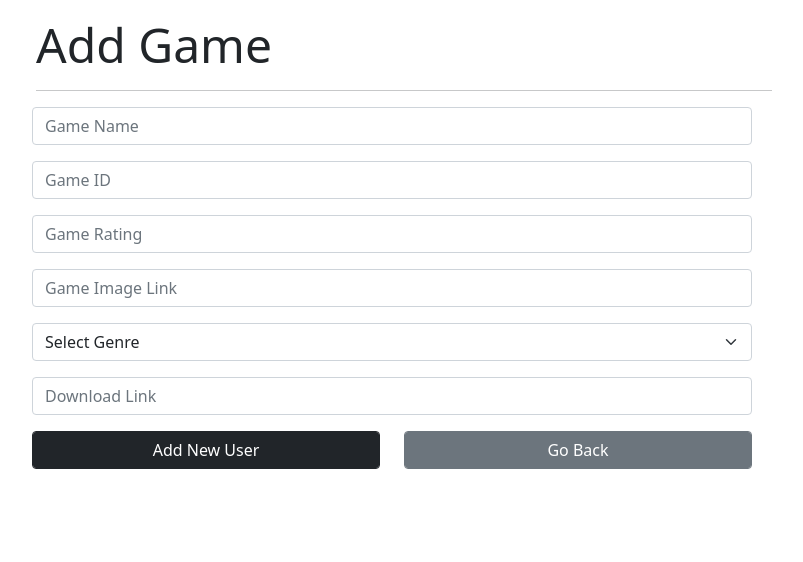
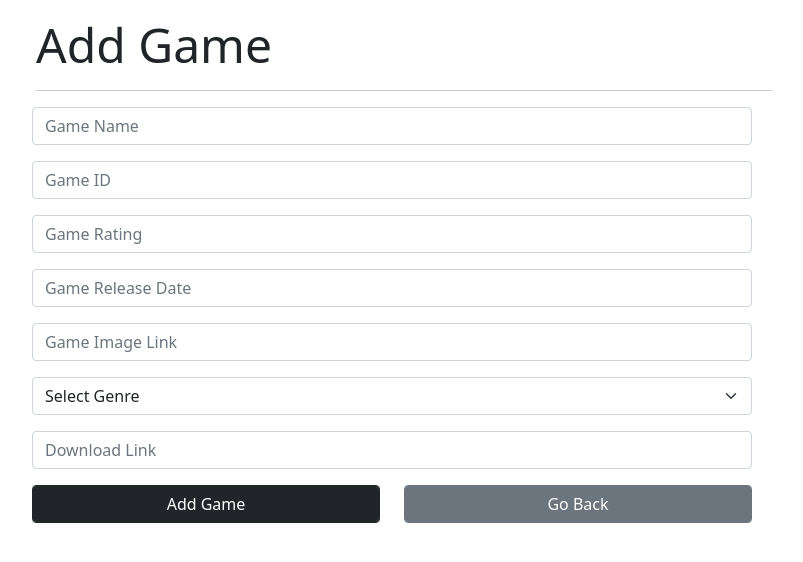
Before and after one commit to Rafawastaken/webapp, a Flask app: page /admin/games/add-game in a window 1280 px wide. Shown: the top 562 px of the page, without its empty margins (236-1039 px from the left). Run offline with Flask 2, Linux system fonts and the light colour scheme; data comes from the database, SQL or seed files in the repository; both versions use the stored data as it was after the commit; some libraries are stand-ins or nearby versions.

Commit message:
add game

```diff
--- a/app/admin/games/forms.py
+++ b/app/admin/games/forms.py
@@ -8,7 +8,7 @@ class AddGameForm(FlaskForm):
     rating = StringField('Rating', [validators.DataRequired()])
     image = StringField('image', [validators.DataRequired()])
     release_data = StringField('Release Date', [validators.DataRequired()])
-    download_link = StringField('Download Link')
+    download_link = StringField('Download Link', [validators.DataRequired()])
 
 # Form to add genres
 class AddGenreForm(FlaskForm):
--- a/app/admin/games/routes.py
+++ b/app/admin/games/routes.py
@@ -26,9 +26,23 @@ def add_game():
     genres = Genre.query.all()
 
     if form.validate_on_submit():
+        genre_selected = request.form.get('genre')
+
+        new_game = Game(
+            game_id = form.game_id.data,
+            name = form.name.data,
+            release_data = form.release_data.data,
+            rating = form.rating.data,
+            genre_id = genre_selected,
+            bg_image = form.image.data,
+            download_link = form.download_link.data,
+        )
+
+        db.session.add(new_game)
+        db.session.commit()
+
         flash("Game added with successfully!", "success")
-        return redirect(url_for('games_admin.game_list'))
-
+        return redirect(url_for('games_admin.games_list'))
     return render_template('./admin/pages/games/add_game.html', title = title, form = form, genres = genres)
 
 
--- a/app/templates/admin/pages/games/add_game.html
+++ b/app/templates/admin/pages/games/add_game.html
@@ -22,10 +22,15 @@
           {{form.rating(placeholder="Game Rating", class='form-control')}}
         </div>
         <div class="mb-3">
+          {{form.release_data(placeholder="Game Release Date",
+          class='form-control')}}
+        </div>
+        <div class="mb-3">
           {{form.image(placeholder="Game Image Link", class='form-control')}}
         </div>
+        <!-- Genre selection -->
         <div class="mb-3">
-          <select value="" id="genre" name="genre" class="form-select" required>
+          <select id="genre" name="genre" class="form-select" required>
             <option value="" selected>Select Genre</option>
             Select Game Genre {% for genre in genres%}
             <option value="{{genre.id}}">{{genre.name}}</option>
@@ -34,7 +39,8 @@
         </div>
 
         <div class="mb-3">
-          {{form.image(placeholder="Download Link", class='form-control')}}
+          {{form.download_link(placeholder="Download Link",
+          class='form-control')}}
         </div>
 
         <div class="row">
@@ -42,7 +48,7 @@
             <input
               type="submit"
               class="btn btn-dark form-control"
-              value="Add New User"
+              value="Add Game"
             />
           </div>
           <div class="col-6">
```
Also changed, not shown: app/admin/games/models.py (+4 -4 lines), instance/database.db.
